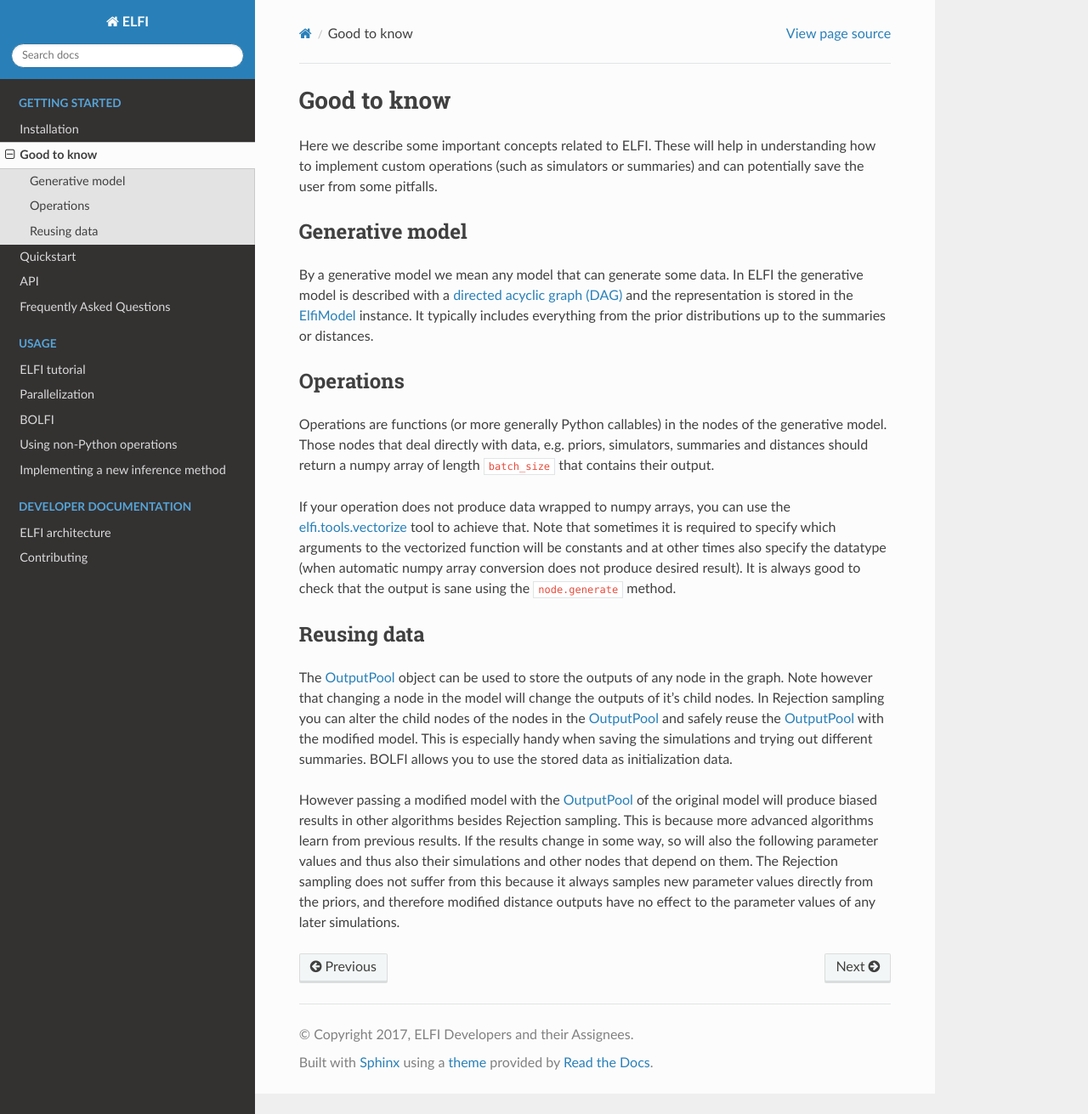
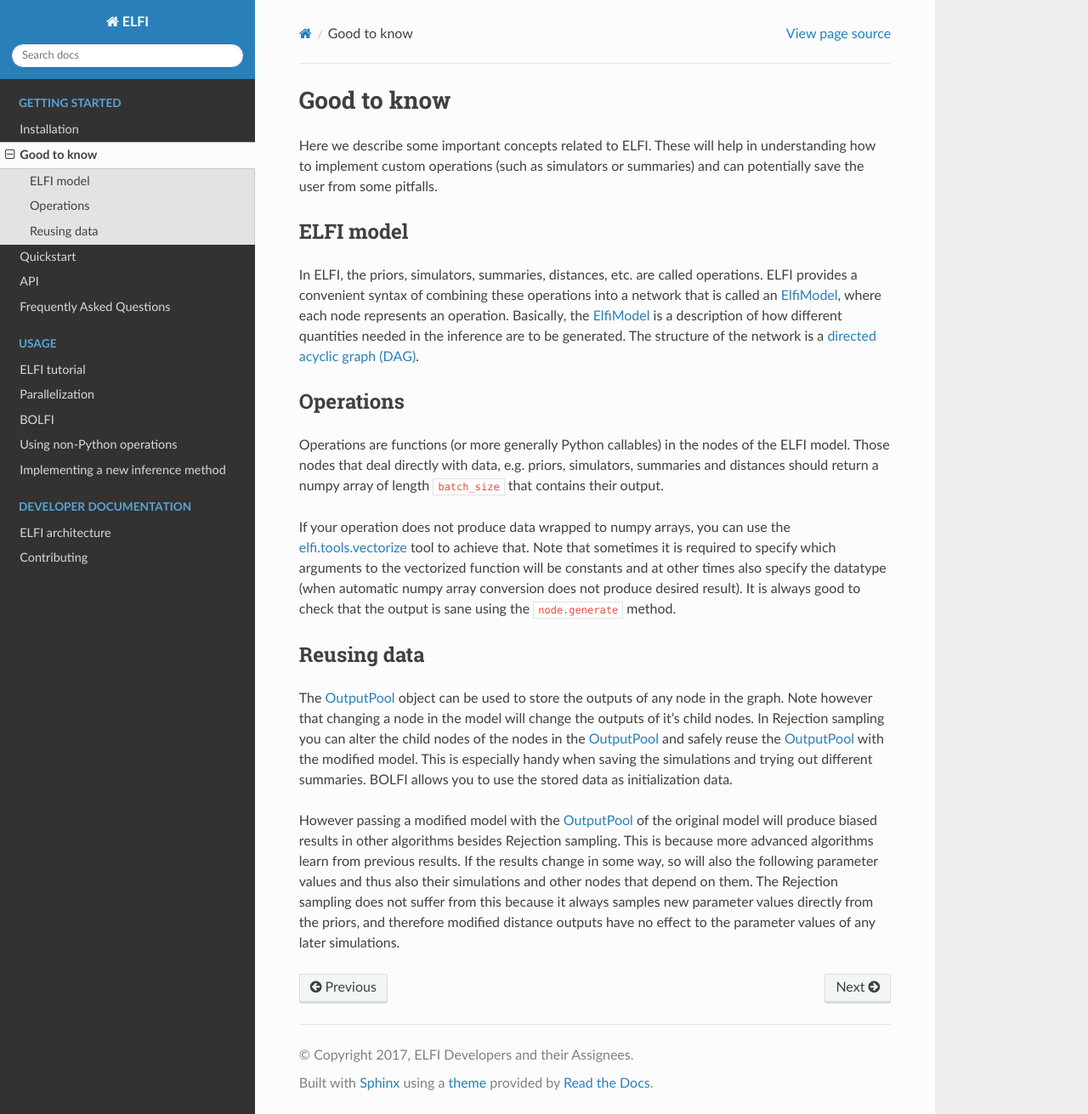
Before and after one commit to elfi-dev/elfi, a Sphinx documentation site: the page built from docs/good-to-know.rst, in a window 1280 px wide and 1311 px high. Shown: the whole window at 85% size. Built offline with Sphinx 7.4.7 and the Read the Docs theme 2.0.0, drawn with Linux system fonts in a browser that asks for light colours; the version number could not be read and is left out.

Commit message:
Small change to docs

```diff
--- a/docs/good-to-know.rst
+++ b/docs/good-to-know.rst
@@ -5,13 +5,15 @@ Here we describe some important concepts related to ELFI. These will help in und
 how to implement custom operations (such as simulators or summaries) and can potentially
 save the user from some pitfalls.
 
-Generative model
-----------------
 
-By a generative model we mean any model that can generate some data. In ELFI the
-generative model is described with a `directed acyclic graph (DAG)`_ and the representation
-is stored in the `ElfiModel`_ instance. It typically includes everything from the prior
-distributions up to the summaries or distances.
+ELFI model
+----------
+
+In ELFI, the priors, simulators, summaries, distances, etc. are called operations. ELFI
+provides a convenient syntax of combining these operations into a network that is called
+an `ElfiModel`_, where each node represents an operation. Basically, the `ElfiModel`_ is a
+description of how different quantities needed in the inference are to be generated. The
+structure of the network is a `directed acyclic graph (DAG)`_.
 
 .. _`directed acyclic graph (DAG)`: https://en.wikipedia.org/wiki/Directed_acyclic_graph
 
@@ -22,7 +24,7 @@ Operations
 ----------
 
 Operations are functions (or more generally Python callables) in the nodes of the
-generative model. Those nodes that deal directly with data, e.g. priors, simulators,
+ELFI model. Those nodes that deal directly with data, e.g. priors, simulators,
 summaries and distances should return a numpy array of length ``batch_size`` that contains
 their output.
 
```
